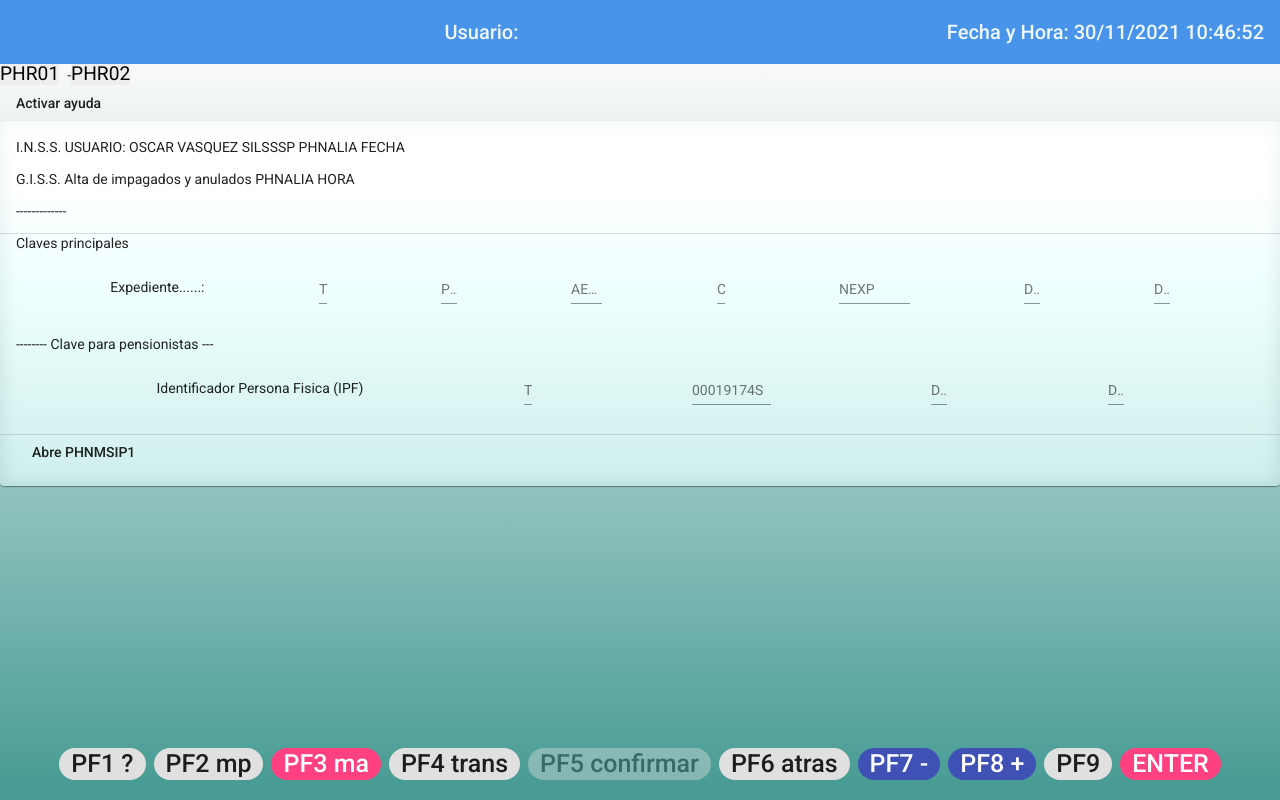
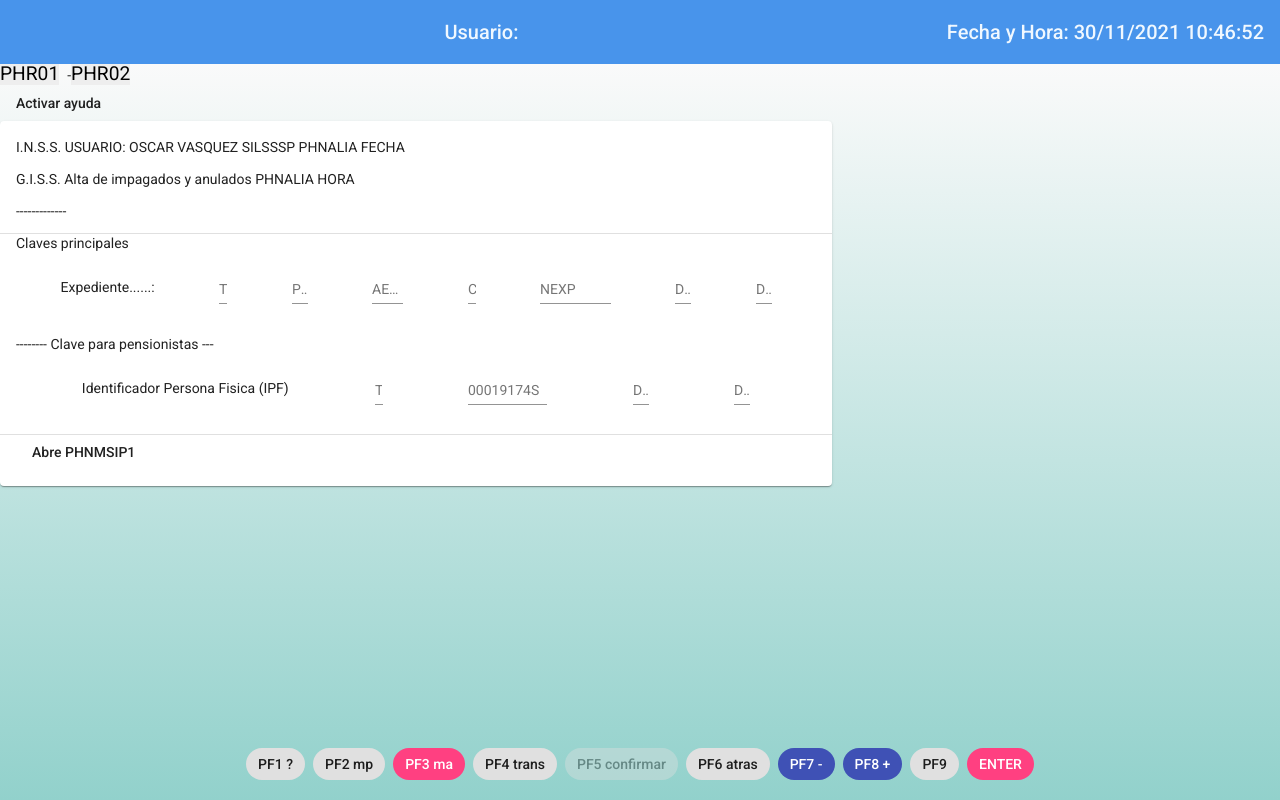
Before and after one commit to Oscarvas/ngmock, an Angular app: page /PHR01 in a window 1280 px wide. Built offline with nearby package versions, Linux system fonts and the light colour scheme; no server answers.

Commit message:
cambios estilos varios

```diff
--- a/src/app/app.component.html
+++ b/src/app/app.component.html
@@ -11,7 +11,7 @@
     <a routerLink="/PHR02" routerLinkActive="active">PHR02</a>
   </nav>
   <div class="example-sidenav-content">
-    <button type="button" mat-button (click)="drawer.toggle()">
+    <button type="button" mat-button (click)="drawer.toggle()" >
       Activar ayuda
     </button>
     <router-outlet></router-outlet>
--- a/src/app/app.component.scss
+++ b/src/app/app.component.scss
@@ -1,21 +1,22 @@
-mat-sidenav-content {
-  // padding-top: 50px;
-  // display: flex;
-  // gap: 30px;
+// mat-sidenav-content {
+//   // padding-top: 50px;
+//   // display: flex;
+//   // gap: 30px;
 
-  // background-color: #49709c;
-  background-image: linear-gradient(to bottom, rgba(255,0,0,0), #49709c 70%);
+//   // background-color: #49709c;
+//   background-image: linear-gradient(to bottom, rgba(255,0,0,0), #49709c 70%);
 
-  // align-items: flex-start;
-  flex-wrap: nowrap;
-  justify-content: space-around;
-}
+//   // align-items: flex-start;
+//   flex-wrap: nowrap;
+//   justify-content: space-around;
+// }
+
 .example-sidenav{
   background-image: linear-gradient(to bottom, rgba(255,0,0,0), #499c7c 70%);
 }
 
 .example-container{
-  background-image: linear-gradient(to bottom, rgba(255,0,0,0), #499c95 90%);
+  background-image: linear-gradient(to bottom, rgba(255,0,0,0), #8acec8 99%);
   height: 100%;
 }
 .superior{
--- a/src/app/app.component.ts
+++ b/src/app/app.component.ts
@@ -20,7 +20,7 @@ export class AppComponent implements OnInit{
     // https://www.itsolutionstuff.com/post/how-to-disable-browser-refresh-button-in-angularexample.html
 
     function disableF5(e: { which: any; key: any; preventDefault: () => void; }) { //key: any -> keycode: any
-    console.log(e);
+    // console.log(e);
       // if ((e.which || e.keyCode) == ( 112 || 113 || 114 || 115 || 116 )) e.preventDefault();
       if (pfs.includes(e.key)) e.preventDefault();
 
--- a/src/app/pfpagina/pfpagina.component.scss
+++ b/src/app/pfpagina/pfpagina.component.scss
@@ -12,6 +12,6 @@ div {
   justify-content: center;
 }
 
-mat-chip{
-  font-size: 25px;
-}
+// mat-chip{
+//   font-size: 15px;
+// }
--- a/src/app/pfpagina/pfpagina.component.ts
+++ b/src/app/pfpagina/pfpagina.component.ts
@@ -10,6 +10,12 @@ export class PfpaginaComponent implements OnInit {
   constructor() { }
 
   ngOnInit(): void {
+    window.addEventListener('keypress', logKey);
+
+    function logKey(e: { which: any; key: any;}) {
+      console.log(e);
+    }
   }
 
+
 }
--- a/src/app/phnmalia/phnmalia.component.scss
+++ b/src/app/phnmalia/phnmalia.component.scss
@@ -7,6 +7,7 @@
 }
 
 mat-card {
-  background-color: rgba(255, 255, 255, 0.3);
-  backdrop-filter: blur(10px) saturate(100%) contrast(75%) brightness(130%);
+  // background-color: rgba(255, 255, 255, 0.3);
+  // backdrop-filter: blur(10px) saturate(100%) contrast(75%) brightness(130%);
+  max-width: 800px;
 }
```
